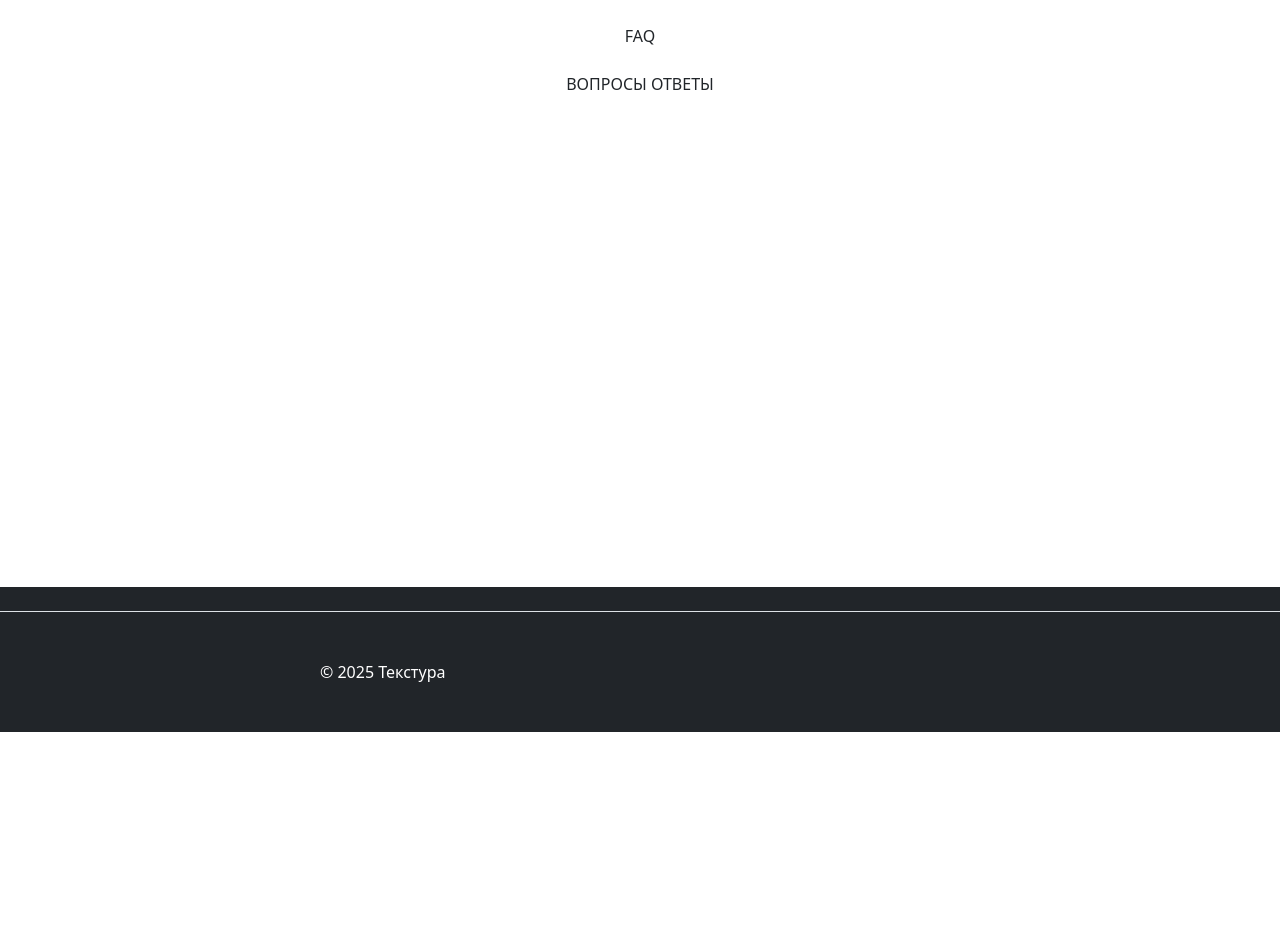
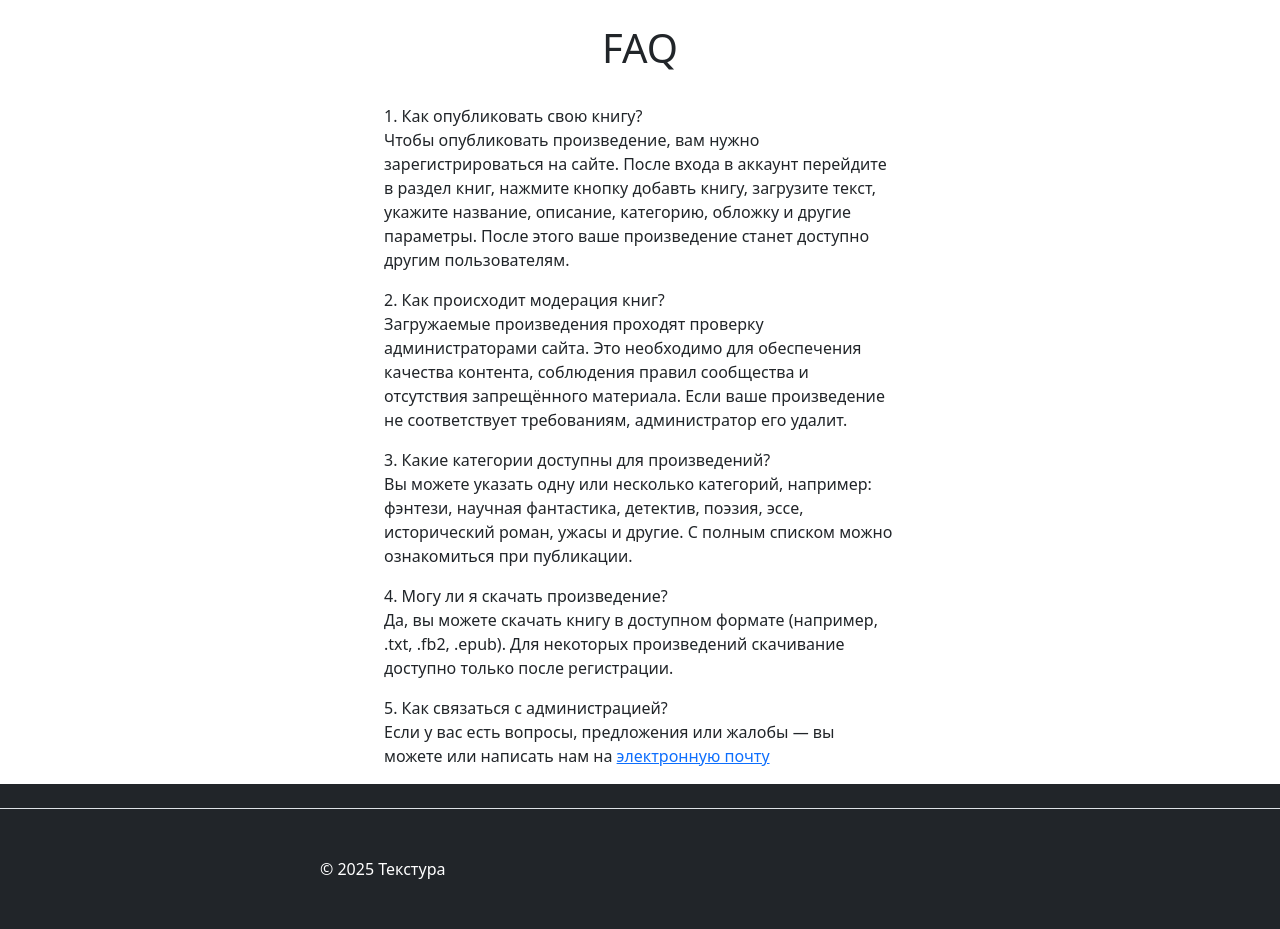
Before and after one commit to Tullkom/Textura-LMS, a Flask app: page /faq in a window 1280 px wide. Shown: the part 100-1029 px from the top of the page. Before the commit the page ends 832 px from the top, so only its background shows below. Run offline with Flask 3, Linux system fonts and the light colour scheme.

Commit message:
Books pages

```diff
--- a/forms.py
+++ b/forms.py
@@ -24,4 +24,5 @@ class BookForm(FlaskForm):
     content = TextAreaField("О книге")
     is_private = BooleanField("Недоступно гостям")
     file = FileField("Текст книги в формате .txt")
+    file = FileField("Обложка книги в формате .jpg")
     submit = SubmitField('Выложить')
--- a/main.py
+++ b/main.py
@@ -1,6 +1,7 @@
-from flask import Flask, render_template, redirect, url_for, flash, request
+from flask import Flask, render_template, redirect, url_for, flash, send_from_directory
 from flask_login import LoginManager, login_user, logout_user, login_required, current_user
 from forms import LoginForm, RegistrationForm, BookForm
+from sqlalchemy import and_
 from data import db_session
 from data.users import User
 from data.books import Book
@@ -27,7 +28,7 @@ def load_user(user_id):
 
 @app.route('/')
 def home():
-    return render_template('main.html')
+    return render_template('main.html', title='Текстура')
 
 @app.route('/register', methods=['GET', 'POST'])
 def register():
@@ -72,7 +73,7 @@ def success():
 
 @app.route('/popular', methods=['GET', 'POST'])
 def popular():
-    return render_template('popular.html')
+    return render_template('popular.html', title='Популярное')
 
 @app.route('/newest', methods=['GET', 'POST'])
 def newest():
@@ -81,22 +82,22 @@ def newest():
         books = db_sess.query(Book).order_by(Book.id)[::-1]
     else:
         books = db_sess.query(Book).filter(Book.is_private == False).order_by(Book.id)[::-1]
-    return render_template('newest.html', books=books)
+    return render_template('newest.html', books=books, title='Новинки')
 
 @app.route('/faq', methods=['GET', 'POST'])
 def faq():
-    return render_template('faq.html')
+    return render_template('faq.html', title='FAQ')
 
 @app.route('/about', methods=['GET', 'POST'])
 def about():
-    return render_template('about.html')
+    return render_template('about.html', title='О нас')
 
 @app.route('/account', methods=['GET', 'POST'])
 @login_required
 def account():
-    return render_template('account.html')
+    return render_template('account.html', title=current_user.username)
 
-@app.route('/book',  methods=['GET', 'POST'])
+@app.route('/add_book',  methods=['GET', 'POST'])
 @login_required
 def add_book():
     form = BookForm()
@@ -111,7 +112,7 @@ def add_book():
         book.title = form.title.data
         book.about = form.content.data
         book.is_private = form.is_private.data
-        book.path = '/uploads/' + current_user.username + '_' + book.title + '.txt'
+        book.path = '/uploads/' + current_user.username + '_' + book.title.replace(' ', '_') + '.txt'
         current_user.books.append(book)
         db_sess.merge(current_user)
         db_sess.commit()
@@ -120,6 +121,14 @@ def add_book():
     return render_template('add_book.html', title='Добавление книги',
                            form=form)
 
+@app.route('/book/<string:author>/<string:book_name>',  methods=['GET', 'POST'])
+def get_book(author, book_name):
+    book_name = book_name.replace('_', ' ')
+    db_sess = db_session.create_session()
+    uid = db_sess.query(User).filter(User.username == author).first().id
+    book = db_sess.query(Book).filter(and_(Book.user_id == uid, Book.title == book_name)).first()
+    return render_template('book.html', title=book.title + ' - ' + book.user.username,
+                           book_name=book.title, author=author, about=book.about)
 
 if __name__ == '__main__':
     main()
--- a/templates/account.html
+++ b/templates/account.html
@@ -3,7 +3,7 @@
 {% block content %}
 <div class="book_obj border px-5 py-5">
     <div class="mb-4 ">
-        ПОЛЬЗОВАТЕЛЬ
+        <h1>ПОЛЬЗОВАТЕЛЬ</h1>
     </div>
     <div class="mb-4">
     Имя пользователя: {{ current_user.username }}
--- a/templates/faq.html
+++ b/templates/faq.html
@@ -2,9 +2,41 @@
 
 {% block content %}
 <div class="d-flex mb-4 justify-content-center">
-    FAQ
+    <h1>FAQ</h1>
 </div>
-<div class="d-flex mx-5 justify-content-center">
-ВОПРОСЫ ОТВЕТЫ
+<div class="book_obj justify-content-center">
+<p>
+1. Как опубликовать свою книгу?<br>
+Чтобы опубликовать произведение, вам нужно зарегистрироваться на сайте.
+После входа в аккаунт перейдите в раздел книг, нажмите кнопку добавть книгу, загрузите текст,
+укажите название, описание, категорию, обложку и другие параметры.
+После этого ваше произведение станет доступно другим пользователям.
+</p>
+<p>
+2. Как происходит модерация книг?<br>
+Загружаемые произведения проходят проверку администраторами сайта.
+Это необходимо для обеспечения качества контента, соблюдения правил
+сообщества и отсутствия запрещённого материала. Если ваше произведение
+не соответствует требованиям, администратор его удалит.
+</p>
+
+<p>
+3. Какие категории доступны для произведений?<br>
+Вы можете указать одну или несколько категорий, например:
+фэнтези, научная фантастика, детектив, поэзия, эссе,
+исторический роман, ужасы и другие. С полным списком
+можно ознакомиться при публикации.
+</p>
+
+<p>
+4. Могу ли я скачать произведение?<br>
+Да, вы можете скачать книгу в доступном формате (например, .txt, .fb2, .epub). Для некоторых произведений скачивание доступно только после регистрации.
+</p>
+
+<p>
+5. Как связаться с администрацией?<br>
+Если у вас есть вопросы, предложения или жалобы — вы можете или написать нам на <a href="mailto:tullkom@yandex.ru">электронную почту</a>
+</p>
+
 </div>
 {% endblock %}
--- a/templates/newest.html
+++ b/templates/newest.html
@@ -2,11 +2,11 @@
 
 {% block content %}
 <div class="d-flex mb-4 justify-content-center">
-    НОВИНКИ
+    <h1>НОВИНКИ</h1>
 </div>
 {% for item in books%}
 <div class="book_obj border px-1 py-1">
-    <a><h2>{{item.title}}</h2></a>
+    <a href="book/{{ item.user.username }}/{{ item.title.replace(' ', '_') }}"><h2>{{item.title}}</h2></a>
     <div class="text-break">
         {{item.about}}
     </div>
--- a/templates/popular.html
+++ b/templates/popular.html
@@ -2,7 +2,7 @@
 
 {% block content %}
 <div class="d-flex mb-4 justify-content-center">
-    ПОПУЛЯРНО
+    <h1>ПОПУЛЯРНО</h1>
 </div>
 <div class="d-flex mx-5 justify-content-center">
 ОЧЕНЬ ПОПУЛЯРНО
```
Also changed, not shown: templates/about.html (+23 -3 lines), templates/book.html (added, +16 -0 lines).
